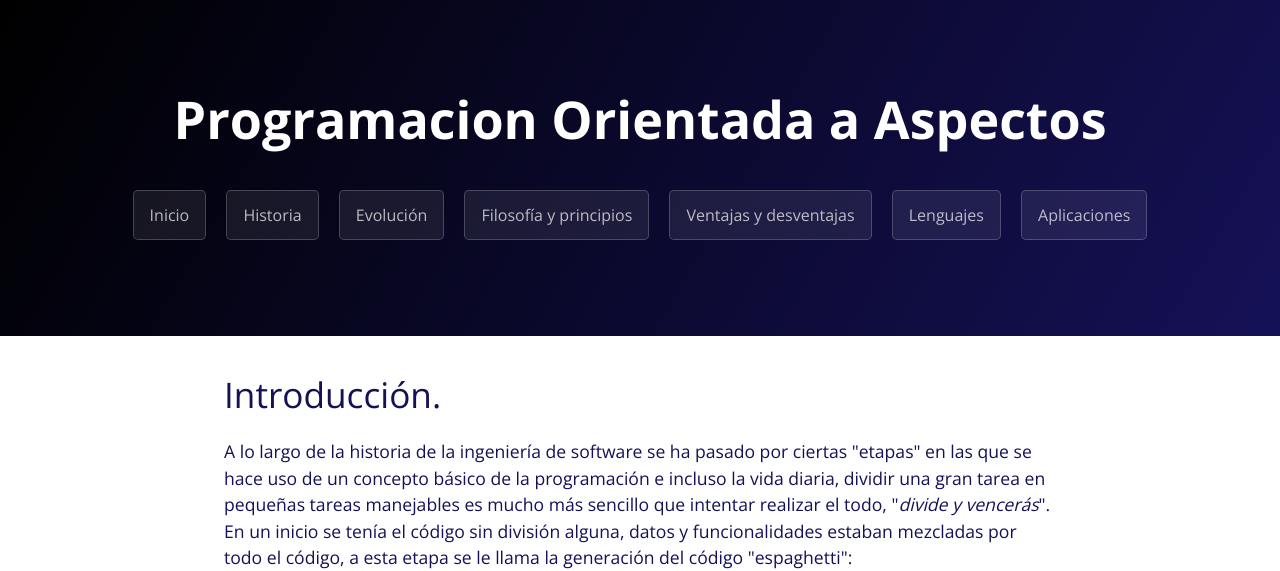
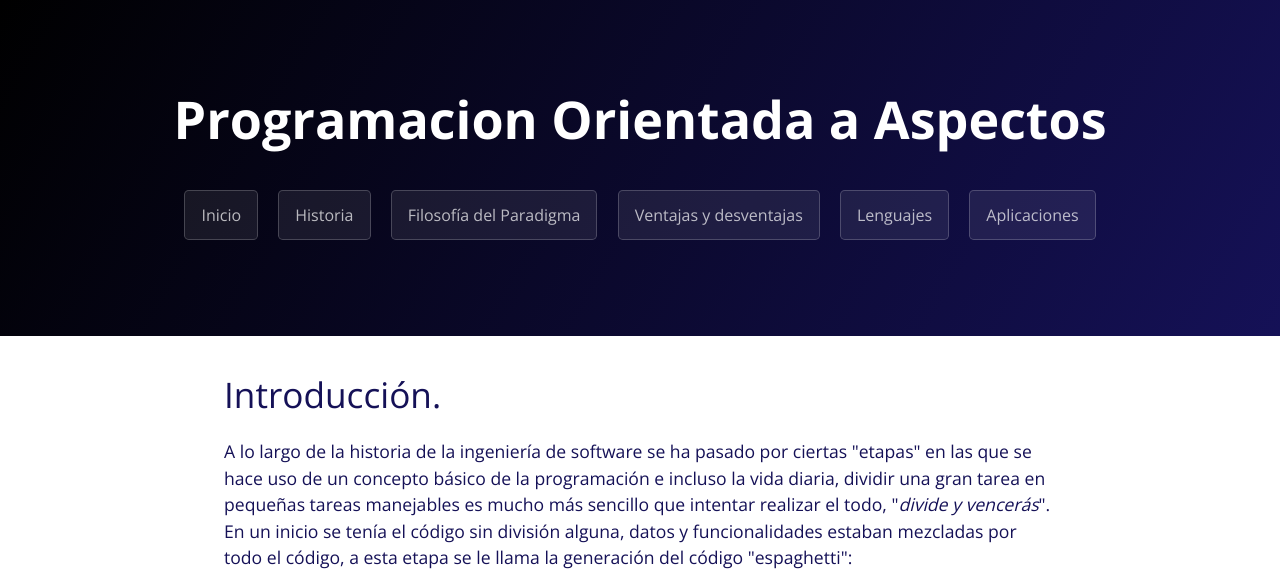
Before and after one commit to ProgramacionOrientadaAspectos/POA_teoria, a plain HTML site: page Pages/historia.html in a window 1280 px wide. Shown: the top 571 px of the page. Drawn offline with nearby package versions, Linux system fonts and the light colour scheme.

Commit message:
Update historia.html

```diff
--- a/Pages/historia.html
+++ b/Pages/historia.html
@@ -17,8 +17,7 @@
 
     <a href="/POA_teoria/index.html" class="btn">Inicio</a>
     <a href="/POA_teoria/Pages/historia.html" class="btn">Historia</a>
-    <a href="/POA_teoria/Pages/evolucion.html" class="btn">Evolución</a>
-    <a href="/POA_teoria/Pages/filosofia.html" class="btn">Filosofía y principios</a>
+    <a href="/POA_teoria/Pages/filosofia.html" class="btn">Filosofía del Paradigma</a>
     <a href="/POA_teoria/Pages/ventajasydesventajas.html" class="btn">Ventajas y desventajas</a>
     <a href="/POA_teoria/Pages/lenguajes.html" class="btn">Lenguajes</a>
     <a href="/POA_teoria/Pages/aplicaciones.html" class="btn">Aplicaciones</a>
```
